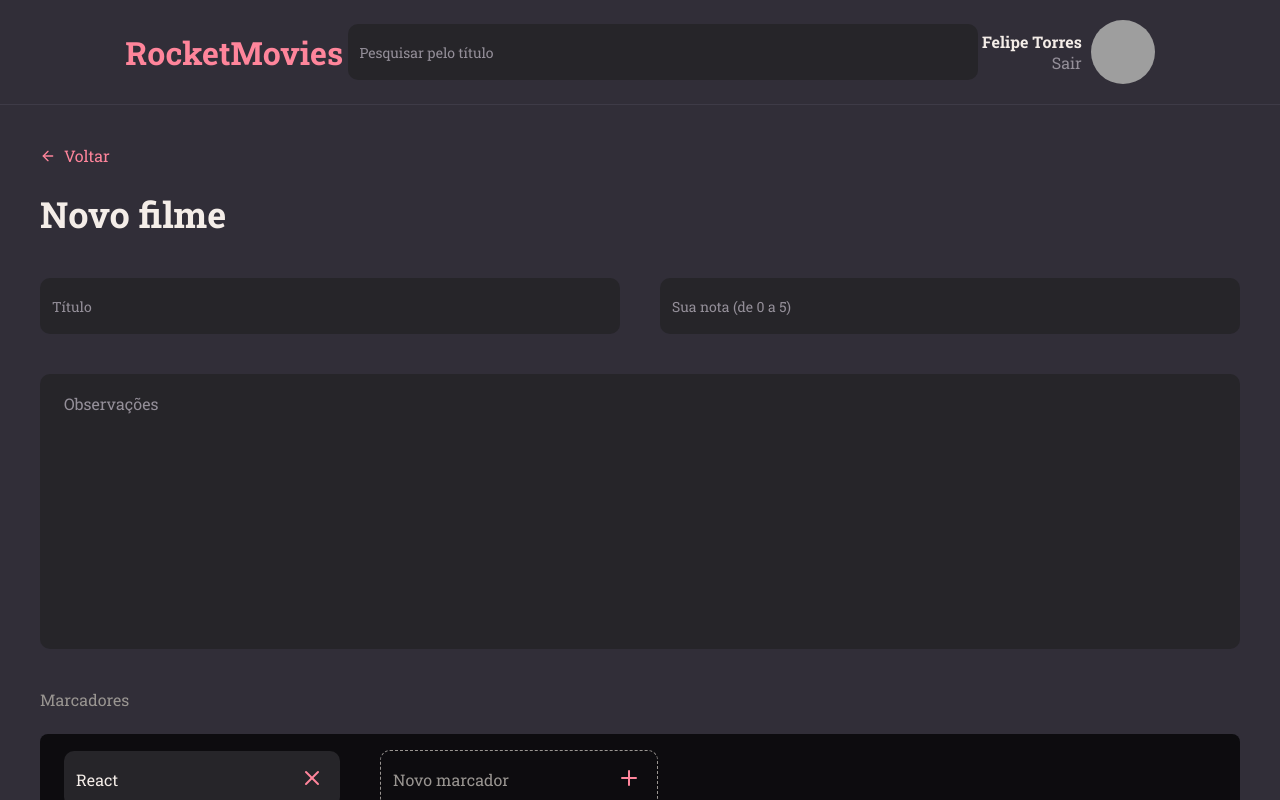
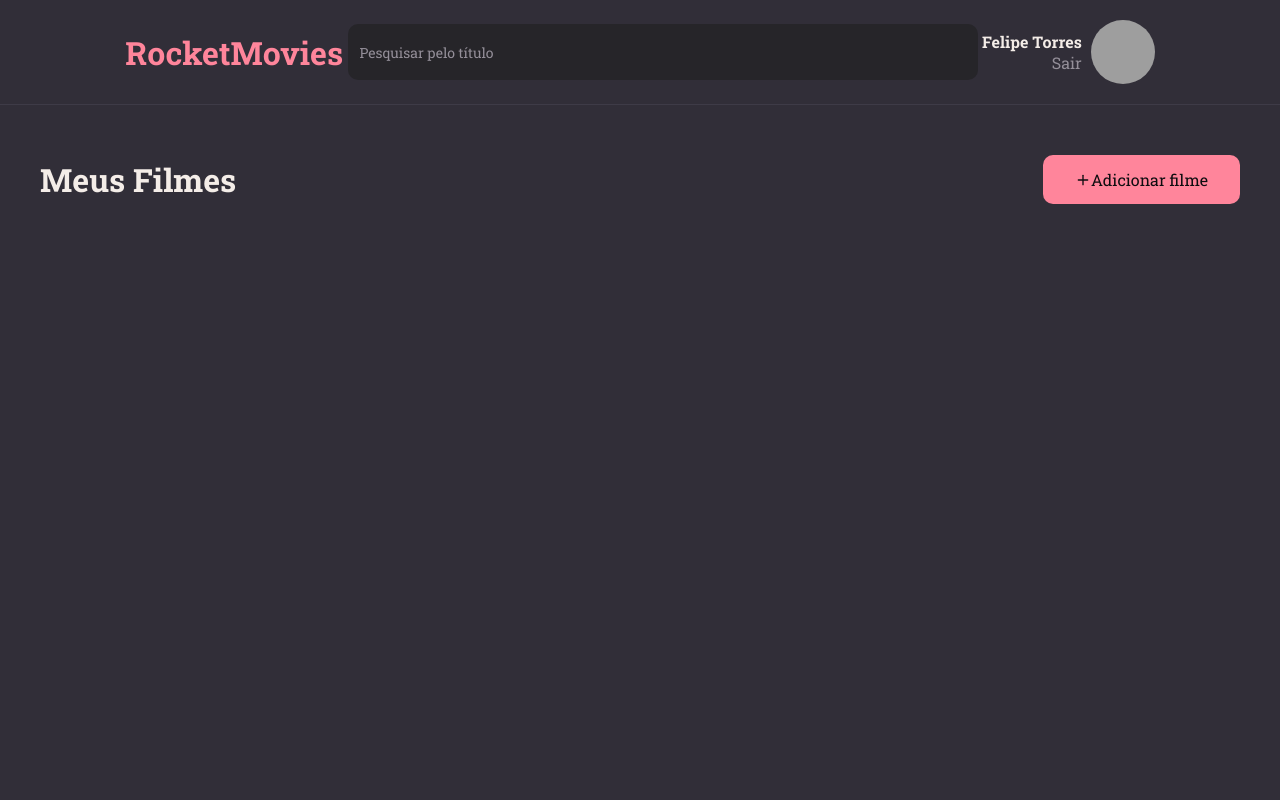
Before and after one commit to Felipe099/Challenge_RocketMovies_Rocketseat, a React (Vite) app: page / in a window 1280 px wide. Built offline with nearby package versions, Linux system fonts and the light colour scheme; grey boxes are pictures that could not be loaded.

Commit message:
add screen HOME

```diff
--- a/src/Components/Input/index.jsx
+++ b/src/Components/Input/index.jsx
@@ -1,7 +1,7 @@
 import { Container } from './styles';
 import PropTypes from 'prop-types';
 
-export  function Input({ icon: Icon, ...rest }) {
+export function Input({ icon: Icon, ...rest }) {
     return (
         <Container>
             {Icon && <Icon size={20} />}
--- a/src/Components/Return/index.jsx
+++ b/src/Components/Return/index.jsx
@@ -2,7 +2,7 @@ import { Container } from './styles';
 
 import { FiArrowLeft } from 'react-icons/fi';
 
-export  function Return() {
+export function Return() {
     return (
         <Container>
             <a href="/">
--- a/src/main.jsx
+++ b/src/main.jsx
@@ -5,13 +5,13 @@ import GlobalStyles from './styles/global';
 
 import theme from './styles/theme';
 
-import Create from './pages/Create';
+import { Home } from './pages/Home';
 
 ReactDOM.createRoot(document.getElementById('root')).render(
     <React.StrictMode>
         <ThemeProvider theme={theme}>
             <GlobalStyles />
-            <Create />
+            <Home />
         </ThemeProvider>
     </React.StrictMode>
 );
--- a/src/pages/Create/index.jsx
+++ b/src/pages/Create/index.jsx
@@ -7,7 +7,7 @@ import { Textarea } from '../../components/Textarea';
 import { Button } from '../../components/Button';
 import { NoteItem } from '../../components/NoteItem';
 
-export default function Create() {
+export function Create() {
     return (
         <Container>
             <Header />
--- /dev/null
+++ b/src/pages/Home/index.jsx
@@ -0,0 +1,23 @@
+import { FiPlus } from 'react-icons/fi';
+
+import { Container, Content } from './styles';
+
+import { Header } from '../../components/Header';
+
+export function Home() {
+    return (
+        <Container>
+            <Header />
+
+            <Content>
+                <header>
+                    <h1>Meus Filmes</h1>
+                    <a href="#">
+                        <FiPlus size={16}/>
+                        Adicionar filme
+                    </a>
+                </header>
+            </Content>
+        </Container>
+    );
+}
--- /dev/null
+++ b/src/pages/Home/styles.js
@@ -0,0 +1,39 @@
+import styled from 'styled-components';
+
+export const Container = styled.div`
+    width: 100%;
+    height: 100vh;
+
+    display: grid;
+    grid-template-rows: 105px auto;
+    grid-template-areas:
+        'header'
+        'content';
+`;
+
+export const Content = styled.div`
+    grid-area: content;
+
+    width: 1200px;
+
+    margin: 50px auto 0;
+
+    > header {
+        display: flex;
+        align-items: center;
+        justify-content: space-between;
+
+        > h1 {
+            color: ${({ theme }) => theme.COLORS.WHITE};
+        }
+
+        > a {
+            display: flex;
+            align-items: center;
+            background-color: ${({ theme }) => theme.COLORS.ROSA};
+            color: ${({ theme }) => theme.COLORS.BACKGROUND_900};
+            padding: 14px 32px;
+            border-radius: 10px;
+        }
+    }
+`;
--- a/src/pages/Details/index.jsx
+++ b/src/pages/Preview/index.jsx
@@ -7,7 +7,7 @@ import { Header } from '../../components/Header';
 import { Return } from '../../components/Return';
 import { Tag } from '../../components/Tag';
 
-export default function Details() {
+export function Preview() {
     return (
         <Container>
             <Header />
--- a/src/styles/theme.js
+++ b/src/styles/theme.js
@@ -9,6 +9,7 @@ export default {
 
         WHITE: '#F4EDE8',
         ROSA: '#FF859B',
+        ROSA_900: 'rgba(255, 133, 155, 0.05)',
 
 
         GRAY: '#E5E5E5',
```
Also changed, not shown: src/pages/Profile/index.jsx (+15 -11 lines), src/pages/Profile/styles.js (+42 -15 lines), src/pages/Preview/styles.js (renamed from src/pages/Details/styles.js), 1 other file (tests, documents, lock files or other folders).
